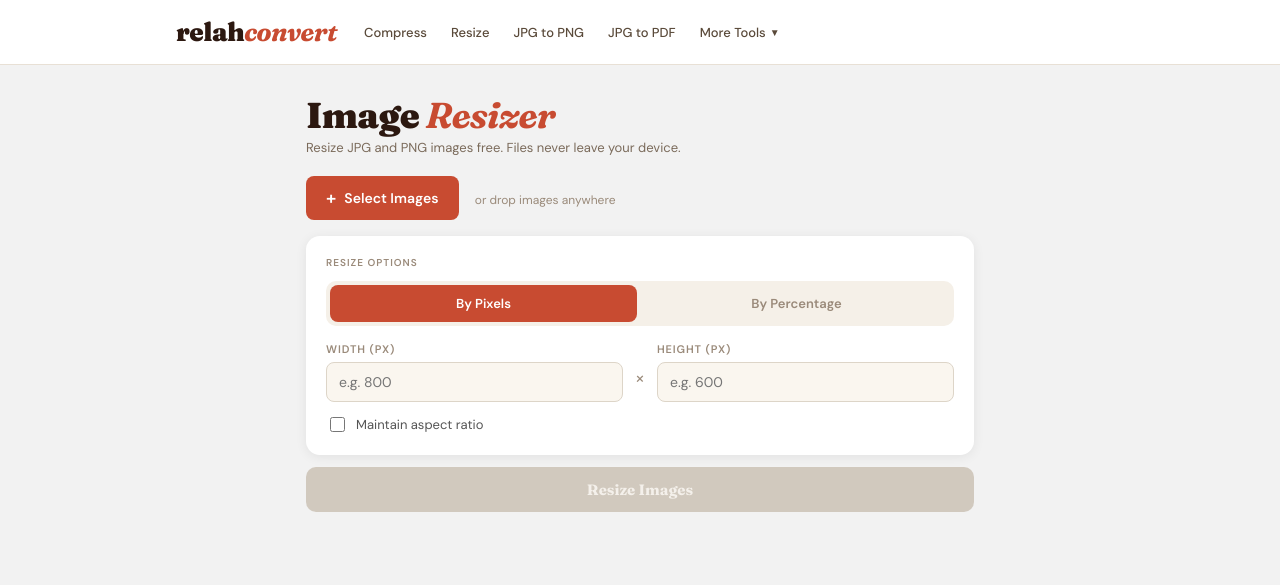
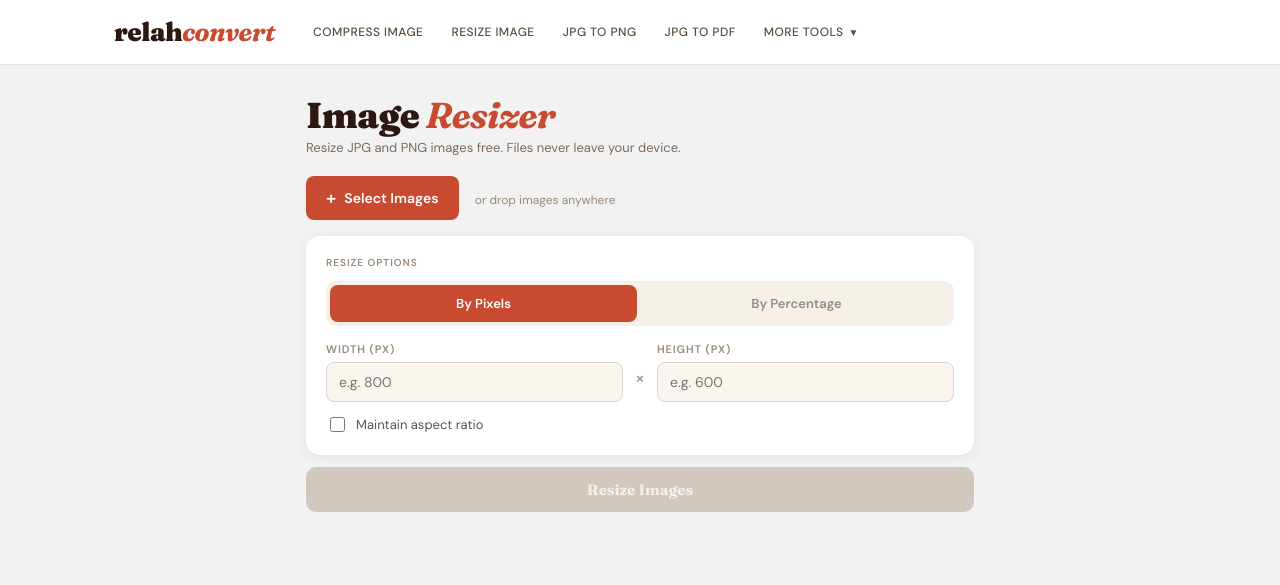
Before and after one commit to agbomadobright060-cpu/relahconvert, a website built with Vite: page image-converter-app/resize.html in a window 1280 px wide. Built offline with nearby package versions, Linux system fonts and the light colour scheme.

Commit message:
feat: iLoveIMG-style header nav

```diff
--- a/image-converter-app/src/core/header.js
+++ b/image-converter-app/src/core/header.js
@@ -13,14 +13,14 @@ export function injectHeader() {
       z-index: 100;
     }
     #site-header .header-inner {
-      max-width: 960px;
+      max-width: 1100px;
       margin: 0 auto;
-      padding: 0 16px;
+      padding: 0 24px;
       height: 64px;
       display: flex;
       align-items: center;
       justify-content: space-between;
-      gap: 16px;
+      gap: 24px;
     }
     #site-header .logo {
       font-family: 'Fraunces', serif;
@@ -35,38 +35,40 @@ export function injectHeader() {
     #site-header .desktop-nav {
       display: flex;
       align-items: center;
-      gap: 2px;
+      gap: 0;
       flex: 1;
     }
     #site-header .nav-link {
-      padding: 6px 11px;
-      border-radius: 8px;
-      font-size: 13px;
+      padding: 8px 14px;
+      font-size: 12px;
       font-weight: 500;
+      letter-spacing: 0.04em;
+      text-transform: uppercase;
       color: #5A4A3A;
       text-decoration: none;
-      transition: all 0.15s;
+      transition: color 0.15s;
       white-space: nowrap;
     }
-    #site-header .nav-link:hover { background: #F5F0E8; color: #C84B31; }
-    #site-header .nav-link.active { background: #FDE8E3; color: #C84B31; font-weight: 600; }
+    #site-header .nav-link:hover { color: #C84B31; }
+    #site-header .nav-link.active { color: #C84B31; font-weight: 600; }
     #site-header .more-btn {
-      padding: 6px 11px;
-      border-radius: 8px;
-      font-size: 13px;
+      padding: 8px 14px;
+      font-size: 12px;
       font-weight: 500;
+      letter-spacing: 0.04em;
+      text-transform: uppercase;
       color: #5A4A3A;
       background: none;
       border: none;
       cursor: pointer;
       display: flex;
       align-items: center;
-      gap: 4px;
-      transition: all 0.15s;
+      gap: 5px;
+      transition: color 0.15s;
       font-family: 'DM Sans', sans-serif;
       white-space: nowrap;
     }
-    #site-header .more-btn:hover { background: #F5F0E8; color: #C84B31; }
+    #site-header .more-btn:hover { color: #C84B31; }
     #site-header .more-btn .arrow { font-size: 10px; transition: transform 0.15s; display: inline-block; }
     #site-header .more-btn.open .arrow { transform: rotate(180deg); }
     #site-header .hamburger {
@@ -101,9 +103,9 @@ export function injectHeader() {
     }
     #dropdown-menu.open { display: block; }
     #dropdown-menu .dropdown-inner {
-      max-width: 960px;
+      max-width: 1100px;
       margin: 0 auto;
-      padding: 16px;
+      padding: 16px 24px;
       display: grid;
       grid-template-columns: repeat(auto-fill, minmax(160px, 1fr));
       gap: 8px;
@@ -124,7 +126,7 @@ export function injectHeader() {
     #dropdown-menu a:hover { background: #F5F0E8; color: #C84B31; }
     #dropdown-menu a.active { background: #FDE8E3; color: #C84B31; }
 
-    @media (max-width: 640px) {
+    @media (max-width: 768px) {
       #site-header .desktop-nav { display: none; }
       #site-header .hamburger { display: flex; }
       #dropdown-menu .dropdown-inner {
@@ -148,7 +150,7 @@ export function injectHeader() {
     'jpg-to-png': 'JPG to PNG', 'png-to-jpg': 'PNG to JPG',
     'jpg-to-webp': 'JPG to WebP', 'webp-to-jpg': 'WebP to JPG',
     'png-to-webp': 'PNG to WebP', 'webp-to-png': 'WebP to PNG',
-    'compress': 'Compress', 'resize': 'Resize',
+    'compress': 'Compress Image', 'resize': 'Resize Image',
     'jpg-to-pdf': 'JPG to PDF', 'png-to-pdf': 'PNG to PDF',
   }
   const mainLinks = ['compress', 'resize', 'jpg-to-png', 'jpg-to-pdf']
```
Also changed, not shown: image-converter-app/index.html (+35 -58 lines).
